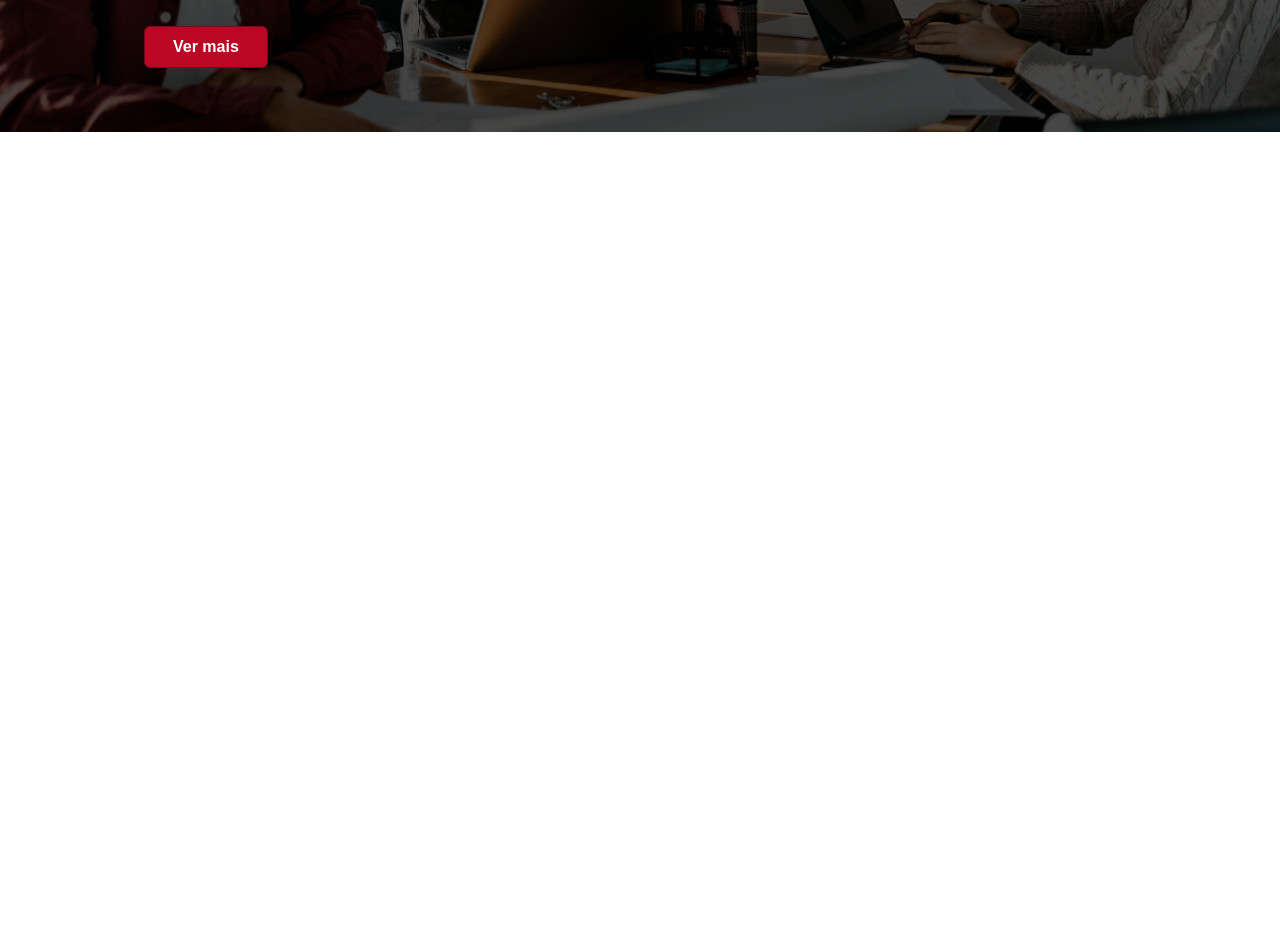
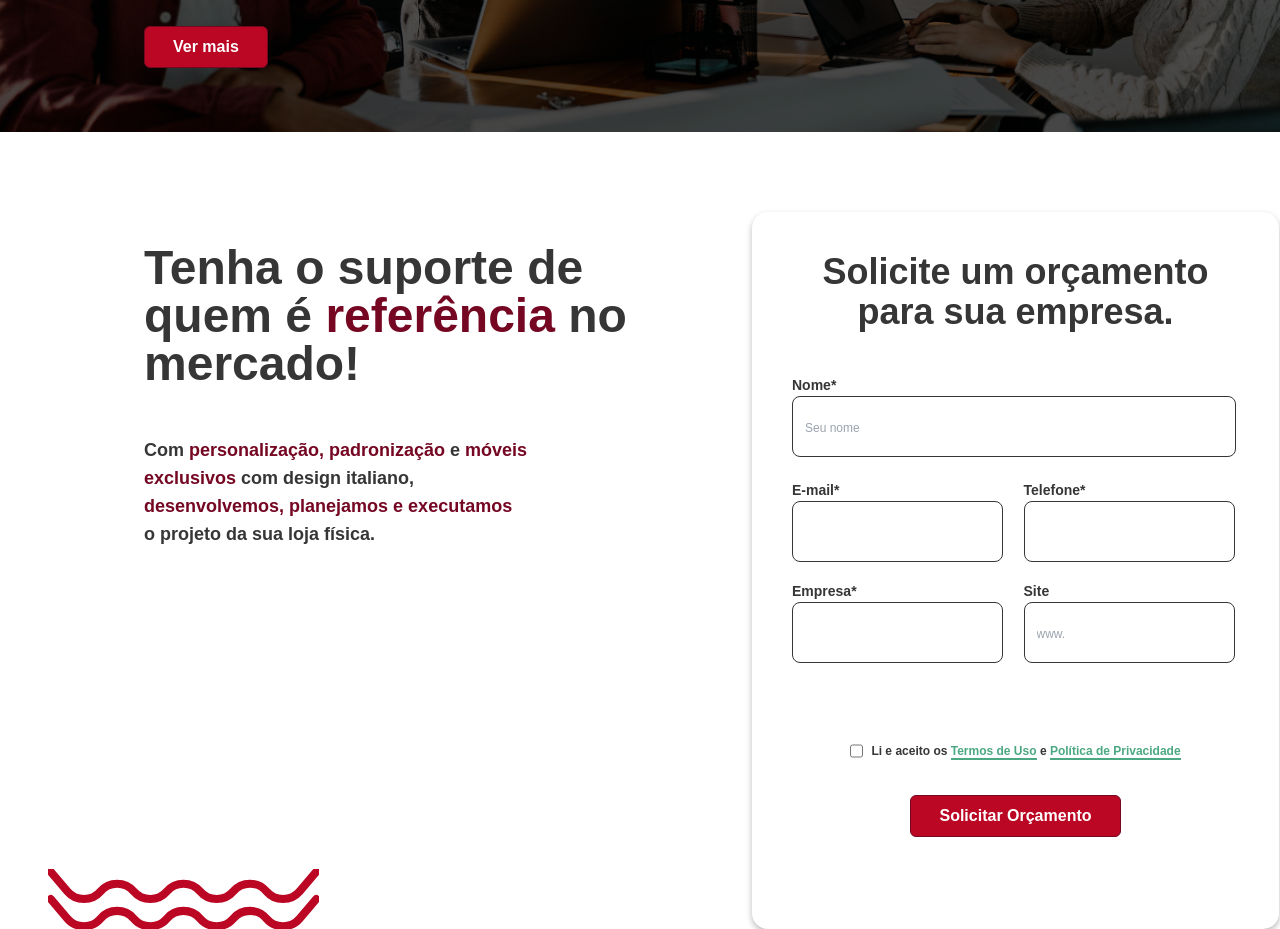
Before and after one commit to LuizCBonini/Redcompany-Landing, a React (Create React App) app: page / in a window 1280 px wide. Shown: the part 2360-3289 px from the top of the page. Before the commit the page ends 2492 px from the top, so only its background shows below. Built offline with nearby package versions, Linux system fonts and the light colour scheme.

Commit message:
Feat: Pagina de orçamento e formulário completo

```diff
--- a/src/App.jsx
+++ b/src/App.jsx
@@ -3,6 +3,7 @@
 import Home from './containers/Home';
 import PorqueContratar from './containers/WhyHyre';
 import Implantação from './containers/Implantação';
+import Orçamento from './containers/Orçamento';
 
 export default function App() {
   return (
@@ -10,6 +11,7 @@ export default function App() {
       <Home/>
       <PorqueContratar/>
       <Implantação/>
+      <Orçamento/>
     </>
   )
 }
--- /dev/null
+++ b/src/containers/Orçamento.jsx
@@ -0,0 +1,57 @@
+import React from 'react';
+
+// svgs:
+import ondasVermelhas from '../assets/imgs/svgs/Grupo 6.svg'
+
+// components:
+import Button from '../components/button';
+
+const Orçamento = () => {
+    return (
+        <>
+            <div className='flex relative'>
+                <div className='ml-36 mt-28'>
+                    <h1 className='font-poppins text-text text-5xl font-bold max-w-lg mb-12'>Tenha o suporte de quem é <span className='text-bordo'>referência</span> no mercado!</h1>
+                    <p className='text-text font-poppins text-lg font-bold max-w-sm'>Com <span className='text-bordo'>personalização, padronização</span> e <span className='text-bordo'>móveis exclusivos</span> com design italiano, <span className='text-bordo'>desenvolvemos, planejamos e executamos</span> o projeto da sua loja física.</p>
+                </div>
+
+                <div className='w-[527px] h-[717px] shadow-lg shadow-orçamento-shadow rounded-2xl mt-20 ml-24 p-10 '>
+                    <h1 className='text-text font-poppins font-bold text-4xl text-center pb-10'>Solicite um orçamento para sua empresa.</h1>
+
+
+                    <span>
+                        <label htmlFor="Nome" className='text-text font-poppins text-sm font-bold'>Nome*</label>
+                        <input required type="text" name="nome" id="Nome" placeholder='Seu nome' className='border rounded-lg w-[444px] h-[61px] border-text p-3 font-poppins  placeholder:text-xs'/>
+                    </span>
+
+                    <div className='grid grid-cols-2 gap-4 mt-5'>
+                        <span>
+                            <label htmlFor="email" className='text-text font-poppins text-sm font-bold'>E-mail*</label>
+                            <input required type="text" name="email" id="email"  className='border rounded-lg w-[211px] h-[61px] border-text p-3 font-poppins  placeholder:text-xs'/>
+                        </span>
+                        <span>
+                            <label htmlFor="tel" className='text-text font-poppins text-sm font-bold'>Telefone*</label>
+                            <input required type="text" name="tel" id="tel" className='border rounded-lg w-[211px] h-[61px] border-text p-3 font-poppins  placeholder:text-xs'/>
+                        </span>
+                        <span>
+                            <label htmlFor="empresa" className='text-text font-poppins text-sm font-bold mt-5'>Empresa*</label>
+                            <input required type="text" name="empresa" id="empresa"  className='border rounded-lg w-[211px] h-[61px] border-text p-3 font-poppins  placeholder:text-xs'/>
+                        </span>
+                        <span>
+                            <label htmlFor="site" className='text-text font-poppins text-sm font-bold mt-5'>Site</label>
+                            <input type="text" name="site" id="site" placeholder='www.' className='border rounded-lg w-[211px] h-[61px] border-text p-3 font-poppins  placeholder:text-xs'/>
+                        </span>
+                    </div>
+
+                    <span className='flex mt-20 justify-center'><input type="checkbox" name="" id="" /> <p className='text-text font-poppins text-xs font-bold ml-2'>Li e aceito os <a href="/" className='text-green border-b-2 border-green'>Termos de Uso</a> e <a href="/" className='text-green border-b-2 border-green'>Política de Privacidade</a></p></span>
+
+                    <span className='flex justify-center mt-9'><Button>Solicitar Orçamento</Button></span>
+                </div>
+
+                <img src={ondasVermelhas} alt="Ondas vermelhas" className='absolute bottom-0 left-12'/>
+            </div>
+        </>
+     );
+}
+
+export default Orçamento;
--- a/tailwind.config.js
+++ b/tailwind.config.js
@@ -14,6 +14,7 @@ module.exports = {
         'white': '#FFFFFF',
         'title': '#444444',
         'text': '#363636',
+        'green': '#4BA883',
       },
       maxWidth: {
         'home-title': '10em',
@@ -22,6 +23,9 @@ module.exports = {
       margin: {
         'home-title': '11.5%',
       },
+      boxShadow: {
+        'orçamento-shadow': '0px 3px 6px #00000045;'
+      },
     },
     },
 
```
